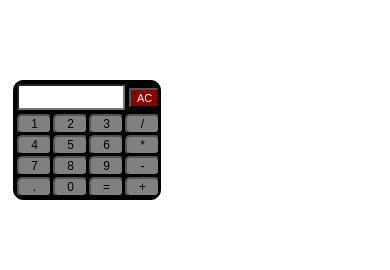
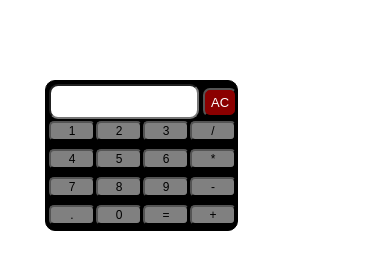
Before and after one commit to pushpanjalish/Calculator, a plain HTML site: page index.html in a window 390 px wide. Drawn offline with Linux system fonts and the light colour scheme.

Commit message:
Update calc.css

```diff
--- a/css/calc.css
+++ b/css/calc.css
@@ -81,22 +81,22 @@ width: 100px;
 
 
 
-@media screen and (max-width: 500px){
-.outer{
-	margin-left: 5px;
-margin-right: 5px;
-width: 140px;
-   height: 112px;
+@media screen and (max-width: 767px){
+.outer {
+    margin-left: 37px;
+    margin-right: 24px;
+    width: 185px;
+    height: 143px;
 }
 .row4 input,.row1 input,.row2 input,.row3 input{
-width: 35px;
+width: 46px;
 	height: 20px;
 	background-color: gray;
 	border-radius: 5px;
 	font-size: 12px;
 	margin-bottom: 1px;
 	margin-right: 1px;
-	margin-top: -8px;
+	margin-top: 7px;
 }
 .textpart {
    width: 70px;
@@ -104,21 +104,21 @@ width: 35px;
    height: 10px;
    margin-bottom: 50px;
 }
-.place input{
-  width: 100px;
-  height: 20px;
-  border-radius: 2px;
-  /*background-color: lawngreen;*/
+.place input {
+    width: 142px;
+    height: 29px;
+    border-radius: 9px;
+    /* background-color: lawngreen; */
 }
-.clear input{
-	width: 30px;
-	height: 20px;
-	border-radius: 2px;
-	margin-left: 4px;
-	background-color: darkred;
-	color: white;
- font-size: 11px;
- margin-top: 4px;
+.clear input {
+    width: 34px;
+    height: 29px;
+    border-radius: 7px;
+    margin-left: 4px;
+    background-color: darkred;
+    color: white;
+    font-size: 13px;
+    margin-top: 4px;
 }
 .flex-container{
 	margin-top: -30px;
```
